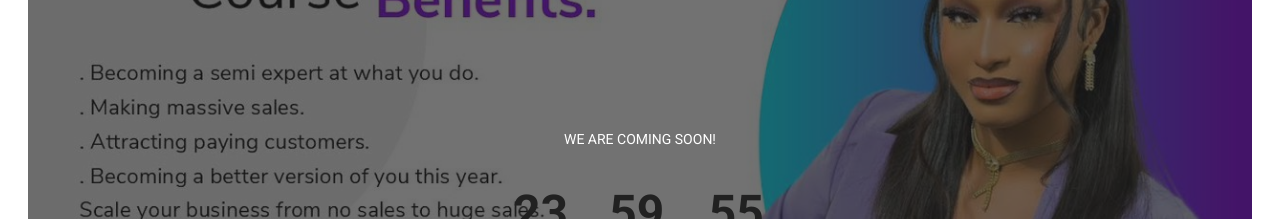
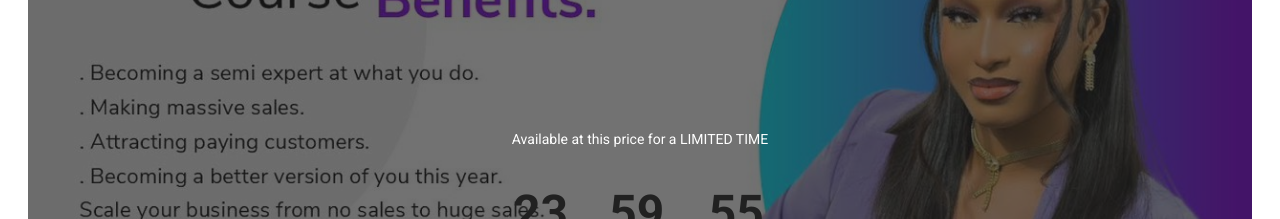
Before and after one commit to Princeajuzie/favourphilip-portfolio, a Next.js app: page / in a window 1280 px wide. Shown: the part 2660-2879 px from the top of the page. Built offline with nearby package versions, Linux system fonts and the light colour scheme.

Commit message:
feat:new page

```diff
--- a/src/app/countdown.tsx
+++ b/src/app/countdown.tsx
@@ -49,7 +49,7 @@ export default function Countdown() {
   }}
 >
   <div className="absolute top-0 right-0 bottom-0 left-0 bg-gray-900/70 opacity-90 rounded-lg " />
-  <div className="z-10 text-sm">WE ARE COMING SOON!</div>
+  <div className="z-10 text-sm">Available at this price for a LIMITED TIME</div>
   <div className="flex items-end justify-center z-10">
     <div className="m-2 sm:m-5">
 
```
